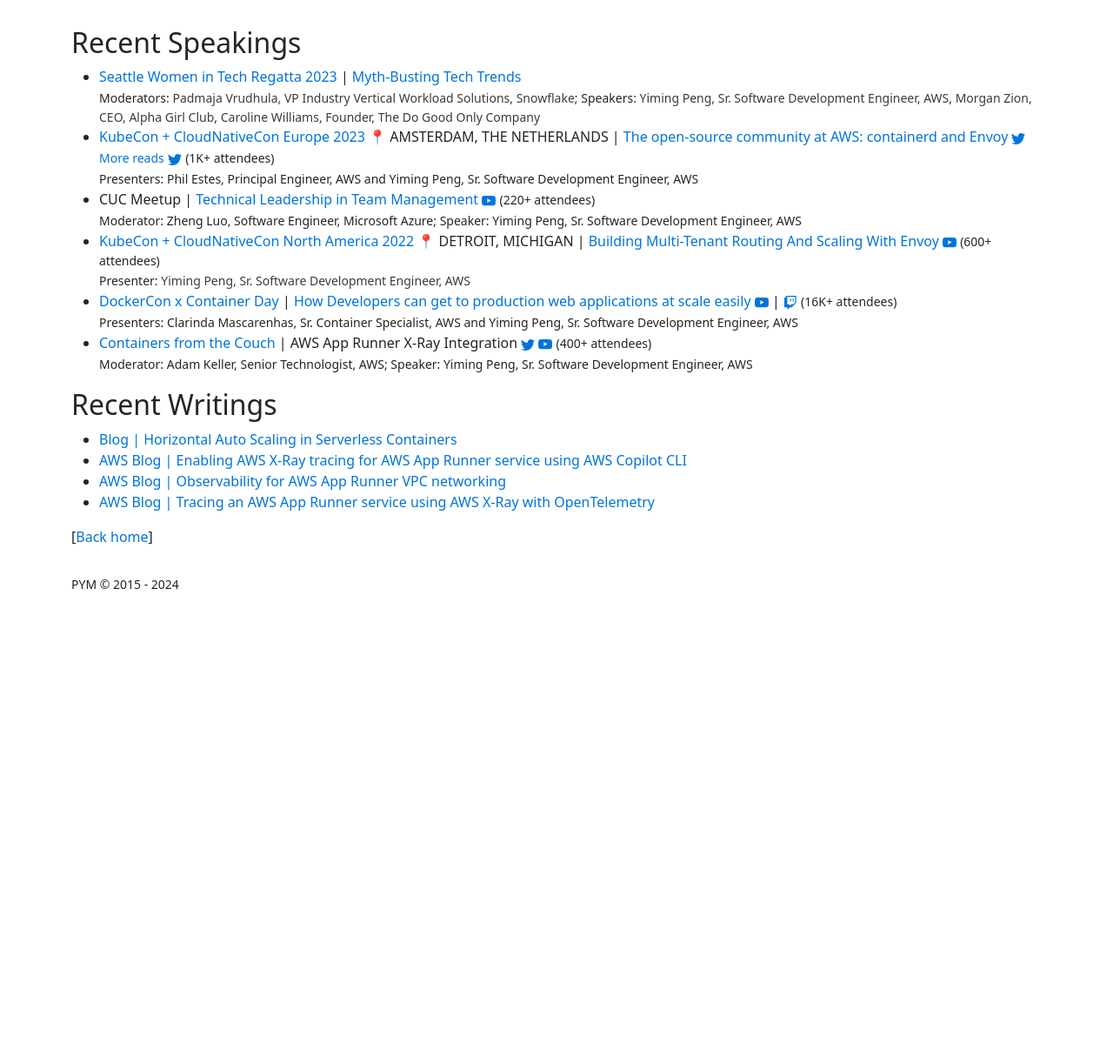
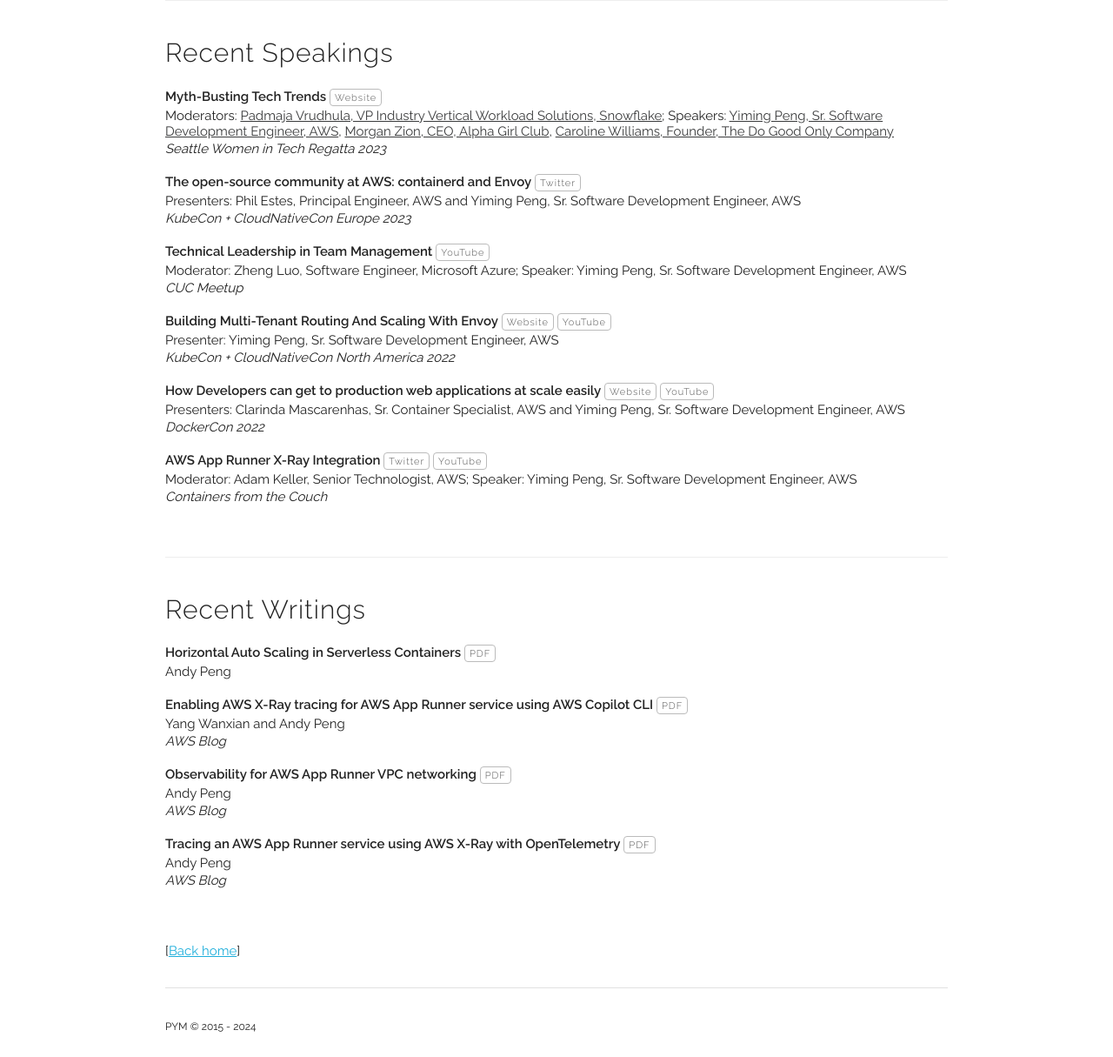
Before and after one commit to gfw001/gfw001.github.io, a Jekyll site: the page publications.html, which Jekyll copies as it is, in a window 1280 px wide. Shown: the whole page at 87% size. Built offline with Jekyll 4.4.1, drawn with Linux system fonts in a browser that asks for light colours; before the commit the page ends 900 px from its top, so only the background shows below that.

Commit message:
Update publications.html

```diff
--- a/publications.html
+++ b/publications.html
@@ -9,116 +9,190 @@
   gtag('config', 'G-HTV795ZMCP');
 </script>
 
-<meta charset="utf-8">
-<meta name="viewport" content="width=device-width, initial-scale=1">
 
-<title>Publications</title>
+<!DOCTYPE html>
+<html lang="en">
+<head>
 
+  <!-- Basic Page Needs
+  –––––––––––––––––––––––––––––––––––––––––––––––––– -->
+  <meta charset="utf-8">
+  <title>Andy's Paper Readings</title>
+  <meta name="description" content="Homepage of Andy's Paper Readings">
+  <meta name="author" content="Andy Peng">
 
-<link href="https://cdn.jsdelivr.net/npm/bootstrap@5.0.2/dist/css/bootstrap.min.css" rel="stylesheet" integrity="sha384-EVSTQN3/azprG1Anm3QDgpJLIm9Nao0Yz1ztcQTwFspd3yD65VohhpuuCOmLASjC" crossorigin="anonymous">
+  <!-- Mobile Specific Metas
+  –––––––––––––––––––––––––––––––––––––––––––––––––– -->
+  <meta name="viewport" content="width=device-width, initial-scale=1">
 
+  <!-- FONT
+  –––––––––––––––––––––––––––––––––––––––––––––––––– -->
+  <link href='https://fonts.googleapis.com/css?family=Raleway:400,300,600' rel='stylesheet' type='text/css'>
 
-<style>
-  .container-all {
-    margin-top: 30px;
-  }
+  <!-- CSS
+  –––––––––––––––––––––––––––––––––––––––––––––––––– -->
+  <link rel="stylesheet" href=/libs/external/skeleton/normalize.css>
+  <link rel="stylesheet" href=/libs/external/skeleton/skeleton.css>
+  <link rel="stylesheet" href=/libs/custom/my_css.css>
 
-  a {
-    transition: color 200ms ease;
-    text-decoration: none;
-    color: rgb(0, 116, 219);
-  }
+  <!-- JQuery
+  –––––––––––––––––––––––––––––––––––––––––––––––––– -->
+  <script src=/libs/external/jquery-3.1.1.min.js></script>
 
-  a:hover {
-    color: rgba(20, 20, 20, 0.6);
-  }
-</style>
+  <!-- Font-Awesome
+  –––––––––––––––––––––––––––––––––––––––––––––––––– -->
+  <link rel="stylesheet" href=/libs/external/font-awesome-4.7.0/css/font-awesome.min.css>
 
-<div class="container-sm container-all">
-<h2>Recent Speakings</h2>
+  <!-- Skeleton tabs
+  –––––––––––––––––––––––––––––––––––––––––––––––––– -->
+  <link rel="stylesheet" href=/libs/external/skeleton_tabs/skeleton-tabs.css>
+  <script src=/libs/external/skeleton_tabs/skeleton-tabs.js></script>
 
-<ul>
-	<li>
-		<a href="https://www.womenintechregatta.com/">Seattle Women in Tech Regatta 2023</a> | <a href="https://seattleregatta2023.sched.com/event/1LEF6/myth-busting-tech-trends-supported-by-northeastern-university-uw-medicine">Myth-Busting Tech Trends</a><br>
-		<small>Moderators: <a href="https://seattleregatta2023.sched.com/moderator/pvrudhula" style="color:#3A3B3C">Padmaja Vrudhula, VP Industry Vertical Workload Solutions, Snowflake</a>; Speakers: <a href="https://seattleregatta2023.sched.com/speaker/yiming_peng.2589xy9k?iframe=no" style="color:#3A3B3C">Yiming Peng, Sr. Software Development Engineer, AWS</a>, <a href="https://seattleregatta2023.sched.com/speaker/morganziondesigns" style="color:#3A3B3C">Morgan Zion, CEO, Alpha Girl Club</a>, <a href="https://seattleregatta2023.sched.com/speaker/caroline542" style="color:#3A3B3C">Caroline Williams, Founder, The Do Good Only Company</a></small>
-	</li>
-	<li>
-		<a href="https://aws-kubecon-eu.splashthat.com/">KubeCon + CloudNativeCon Europe 2023</a> 📍 AMSTERDAM, THE NETHERLANDS | <a href="https://www.linkedin.com/feed/update/urn:li:activity:7049506752223997952/">The open-source community at AWS: containerd and Envoy</a><a href="https://twitter.com/AWSOpen/status/1647989049305575428?s=20" title="Twitter">
-                <svg xmlns="http://www.w3.org/2000/svg" width="16" height="16" fill="currentColor" class="bi bi-twitter" viewBox="0 0 16 16">
-                <path d="M5.026 15c6.038 0 9.341-5.003 9.341-9.334 0-.14 0-.282-.006-.422A6.685 6.685 0 0 0 16 3.542a6.658 6.658 0 0 1-1.889.518 3.301 3.301 0 0 0 1.447-1.817 6.533 6.533 0 0 1-2.087.793A3.286 3.286 0 0 0 7.875 6.03a9.325 9.325 0 0 1-6.767-3.429 3.289 3.289 0 0 0 1.018 4.382A3.323 3.323 0 0 1 .64 6.575v.045a3.288 3.288 0 0 0 2.632 3.218 3.203 3.203 0 0 1-.865.115 3.23 3.23 0 0 1-.614-.057 3.283 3.283 0 0 0 3.067 2.277A6.588 6.588 0 0 1 .78 13.58a6.32 6.32 0 0 1-.78-.045A9.344 9.344 0 0 0 5.026 15z"/>
-                </svg>
-                </a> <a href="https://aws.amazon.com/blogs/opensource/behind-the-scenes-on-aws-contributions-to-cloud-native-open-source-projects/"><small>More reads</small></a>
-		<a href="https://twitter.com/AWSOpen/status/1643687074132893711?s=20" title="Twitter">
-                <svg xmlns="http://www.w3.org/2000/svg" width="16" height="16" fill="currentColor" class="bi bi-twitter" viewBox="0 0 16 16">
-                <path d="M5.026 15c6.038 0 9.341-5.003 9.341-9.334 0-.14 0-.282-.006-.422A6.685 6.685 0 0 0 16 3.542a6.658 6.658 0 0 1-1.889.518 3.301 3.301 0 0 0 1.447-1.817 6.533 6.533 0 0 1-2.087.793A3.286 3.286 0 0 0 7.875 6.03a9.325 9.325 0 0 1-6.767-3.429 3.289 3.289 0 0 0 1.018 4.382A3.323 3.323 0 0 1 .64 6.575v.045a3.288 3.288 0 0 0 2.632 3.218 3.203 3.203 0 0 1-.865.115 3.23 3.23 0 0 1-.614-.057 3.283 3.283 0 0 0 3.067 2.277A6.588 6.588 0 0 1 .78 13.58a6.32 6.32 0 0 1-.78-.045A9.344 9.344 0 0 0 5.026 15z"/>
-                </svg>
-                </a> <small>(1K+ attendees)</small><br>
-		<small>Presenters: Phil Estes, Principal Engineer, AWS and Yiming Peng, Sr. Software Development Engineer, AWS</small>
-	</li>
-	<li>
-	        CUC Meetup | <a href="https://mp.weixin.qq.com/s/NkG306k-7dw1jLEvaBBw0A">Technical Leadership in Team Management</a>
-		<a href="https://youtu.be/F24kUu2nFDY">
-		<svg xmlns="http://www.w3.org/2000/svg" width="16" height="16" fill="currentColor" class="bi bi-youtube" viewBox="0 0 16 16">
-                <path d="M8.051 1.999h.089c.822.003 4.987.033 6.11.335a2.01 2.01 0 0 1 1.415 1.42c.101.38.172.883.22 1.402l.01.104.022.26.008.104c.065.914.073 1.77.074 1.957v.075c-.001.194-.01 1.108-.082 2.06l-.008.105-.009.104c-.05.572-.124 1.14-.235 1.558a2.007 2.007 0 0 1-1.415 1.42c-1.16.312-5.569.334-6.18.335h-.142c-.309 0-1.587-.006-2.927-.052l-.17-.006-.087-.004-.171-.007-.171-.007c-1.11-.049-2.167-.128-2.654-.26a2.007 2.007 0 0 1-1.415-1.419c-.111-.417-.185-.986-.235-1.558L.09 9.82l-.008-.104A31.4 31.4 0 0 1 0 7.68v-.123c.002-.215.01-.958.064-1.778l.007-.103.003-.052.008-.104.022-.26.01-.104c.048-.519.119-1.023.22-1.402a2.007 2.007 0 0 1 1.415-1.42c.487-.13 1.544-.21 2.654-.26l.17-.007.172-.006.086-.003.171-.007A99.788 99.788 0 0 1 7.858 2h.193zM6.4 5.209v4.818l4.157-2.408L6.4 5.209z"/>
-                </svg>
-		</a> <small>(220+ attendees)</small><br>
-		<small>Moderator: Zheng Luo, Software Engineer, Microsoft Azure; Speaker: Yiming Peng, Sr. Software Development Engineer, AWS</small>
-	</li>
-	<li>
-	        <a href="https://pages.awscloud.com/KubeCon-2022.html">KubeCon + CloudNativeCon North America 2022</a> 📍 DETROIT, MICHIGAN | <a href="https://kccncna2022.sched.com/event/182KU/building-multi-tenant-routing-and-scaling-with-envoy-yiming-peng-amazon-web-services-inc?iframe=no">Building Multi-Tenant Routing And Scaling With Envoy</a>
-		<a href="https://www.youtube.com/watch?v=6-akjOASvxc">
-		<svg xmlns="http://www.w3.org/2000/svg" width="16" height="16" fill="currentColor" class="bi bi-youtube" viewBox="0 0 16 16">
-                <path d="M8.051 1.999h.089c.822.003 4.987.033 6.11.335a2.01 2.01 0 0 1 1.415 1.42c.101.38.172.883.22 1.402l.01.104.022.26.008.104c.065.914.073 1.77.074 1.957v.075c-.001.194-.01 1.108-.082 2.06l-.008.105-.009.104c-.05.572-.124 1.14-.235 1.558a2.007 2.007 0 0 1-1.415 1.42c-1.16.312-5.569.334-6.18.335h-.142c-.309 0-1.587-.006-2.927-.052l-.17-.006-.087-.004-.171-.007-.171-.007c-1.11-.049-2.167-.128-2.654-.26a2.007 2.007 0 0 1-1.415-1.419c-.111-.417-.185-.986-.235-1.558L.09 9.82l-.008-.104A31.4 31.4 0 0 1 0 7.68v-.123c.002-.215.01-.958.064-1.778l.007-.103.003-.052.008-.104.022-.26.01-.104c.048-.519.119-1.023.22-1.402a2.007 2.007 0 0 1 1.415-1.42c.487-.13 1.544-.21 2.654-.26l.17-.007.172-.006.086-.003.171-.007A99.788 99.788 0 0 1 7.858 2h.193zM6.4 5.209v4.818l4.157-2.408L6.4 5.209z"/>
-                </svg>
-		</a>  <small>(600+ attendees)</small><br>
-		<small>Presenter: <a href="https://kccncna2022.sched.com/speaker/yimipeng" style="color:#3A3B3C">Yiming Peng, Sr. Software Development Engineer, AWS</a></small>
-	</li>
-	<li>
-		<a href="https://twitter.com/DockerCon">DockerCon x Container Day</a> | <a href="https://awscontainerdaydocker.splashthat.com/">How Developers can get to production web applications at scale easily</a>
-		<a href="https://www.youtube.com/watch?v=Iyp9Ugk9oRs">
-		<svg xmlns="http://www.w3.org/2000/svg" width="16" height="16" fill="currentColor" class="bi bi-youtube" viewBox="0 0 16 16">
-                <path d="M8.051 1.999h.089c.822.003 4.987.033 6.11.335a2.01 2.01 0 0 1 1.415 1.42c.101.38.172.883.22 1.402l.01.104.022.26.008.104c.065.914.073 1.77.074 1.957v.075c-.001.194-.01 1.108-.082 2.06l-.008.105-.009.104c-.05.572-.124 1.14-.235 1.558a2.007 2.007 0 0 1-1.415 1.42c-1.16.312-5.569.334-6.18.335h-.142c-.309 0-1.587-.006-2.927-.052l-.17-.006-.087-.004-.171-.007-.171-.007c-1.11-.049-2.167-.128-2.654-.26a2.007 2.007 0 0 1-1.415-1.419c-.111-.417-.185-.986-.235-1.558L.09 9.82l-.008-.104A31.4 31.4 0 0 1 0 7.68v-.123c.002-.215.01-.958.064-1.778l.007-.103.003-.052.008-.104.022-.26.01-.104c.048-.519.119-1.023.22-1.402a2.007 2.007 0 0 1 1.415-1.42c.487-.13 1.544-.21 2.654-.26l.17-.007.172-.006.086-.003.171-.007A99.788 99.788 0 0 1 7.858 2h.193zM6.4 5.209v4.818l4.157-2.408L6.4 5.209z"/>
-                </svg>
-		</a>
-		| <a href="https://www.twitch.tv/aws/video/1481107467">
-		<svg xmlns="http://www.w3.org/2000/svg" width="16" height="16" fill="currentColor" class="bi bi-twitch" viewBox="0 0 16 16">
-                <path d="M3.857 0 1 2.857v10.286h3.429V16l2.857-2.857H9.57L14.714 8V0H3.857zm9.714 7.429-2.285 2.285H9l-2 2v-2H4.429V1.143h9.142v6.286z"/>
-                <path d="M11.857 3.143h-1.143V6.57h1.143V3.143zm-3.143 0H7.571V6.57h1.143V3.143z"/>
-                </svg>
-		</a>  <small>(16K+ attendees)</small><br>
-		<small>Presenters: Clarinda Mascarenhas, Sr. Container Specialist, AWS and Yiming Peng, Sr. Software Development Engineer, AWS</small>
-	</li>
-	<li>
-		<a href="https://www.youtube.com/containersfromthecouch">Containers from the Couch</a> | AWS App Runner X-Ray Integration
-		<a href="https://twitter.com/realadamjkeller/status/1513965561671151617?s=20" title="Twitter">
-                <svg xmlns="http://www.w3.org/2000/svg" width="16" height="16" fill="currentColor" class="bi bi-twitter" viewBox="0 0 16 16">
-                <path d="M5.026 15c6.038 0 9.341-5.003 9.341-9.334 0-.14 0-.282-.006-.422A6.685 6.685 0 0 0 16 3.542a6.658 6.658 0 0 1-1.889.518 3.301 3.301 0 0 0 1.447-1.817 6.533 6.533 0 0 1-2.087.793A3.286 3.286 0 0 0 7.875 6.03a9.325 9.325 0 0 1-6.767-3.429 3.289 3.289 0 0 0 1.018 4.382A3.323 3.323 0 0 1 .64 6.575v.045a3.288 3.288 0 0 0 2.632 3.218 3.203 3.203 0 0 1-.865.115 3.23 3.23 0 0 1-.614-.057 3.283 3.283 0 0 0 3.067 2.277A6.588 6.588 0 0 1 .78 13.58a6.32 6.32 0 0 1-.78-.045A9.344 9.344 0 0 0 5.026 15z"/>
-                </svg>
-                </a>
-		<a href="https://youtu.be/cVr8N7enCMM">
-		<svg xmlns="http://www.w3.org/2000/svg" width="16" height="16" fill="currentColor" class="bi bi-youtube" viewBox="0 0 16 16">
-                <path d="M8.051 1.999h.089c.822.003 4.987.033 6.11.335a2.01 2.01 0 0 1 1.415 1.42c.101.38.172.883.22 1.402l.01.104.022.26.008.104c.065.914.073 1.77.074 1.957v.075c-.001.194-.01 1.108-.082 2.06l-.008.105-.009.104c-.05.572-.124 1.14-.235 1.558a2.007 2.007 0 0 1-1.415 1.42c-1.16.312-5.569.334-6.18.335h-.142c-.309 0-1.587-.006-2.927-.052l-.17-.006-.087-.004-.171-.007-.171-.007c-1.11-.049-2.167-.128-2.654-.26a2.007 2.007 0 0 1-1.415-1.419c-.111-.417-.185-.986-.235-1.558L.09 9.82l-.008-.104A31.4 31.4 0 0 1 0 7.68v-.123c.002-.215.01-.958.064-1.778l.007-.103.003-.052.008-.104.022-.26.01-.104c.048-.519.119-1.023.22-1.402a2.007 2.007 0 0 1 1.415-1.42c.487-.13 1.544-.21 2.654-.26l.17-.007.172-.006.086-.003.171-.007A99.788 99.788 0 0 1 7.858 2h.193zM6.4 5.209v4.818l4.157-2.408L6.4 5.209z"/>
-                </svg>
-		</a>  <small>(400+ attendees)</small><br>
-		<small>Moderator: Adam Keller, Senior Technologist, AWS; Speaker: Yiming Peng, Sr. Software Development Engineer, AWS</small>
-	</li>
-</ul>
+  <!-- Timeline
+  –––––––––––––––––––––––––––––––––––––––––––––––––– -->
+  <link rel="stylesheet" href=/libs/external/timeline.css>
 
-<h2>Recent Writings</h2>
-<ul>
-	<li>
-		<a href="https://medium.com/@pymhq/horizontal-auto-scaling-in-serverless-containers-857bb5c6a368">Blog | Horizontal Auto Scaling in Serverless Containers</a>
-	</li>
-	<li>
-		<a href="https://aws.amazon.com/blogs/containers/enabling-aws-x-ray-tracing-for-aws-app-runner-service-using-aws-copilot-cli/">AWS Blog | Enabling AWS X-Ray tracing for AWS App Runner service using AWS Copilot CLI</a>
-	</li>
-	<li>
-		<a href="https://aws.amazon.com/blogs/containers/observability-for-aws-app-runner-vpc-networking/">AWS Blog | Observability for AWS App Runner VPC networking</a>
-	</li>
-	<li>
-		<a href="https://aws.amazon.com/blogs/containers/tracing-an-aws-app-runner-service-using-aws-x-ray-with-opentelemetry/">AWS Blog | Tracing an AWS App Runner service using AWS X-Ray with OpenTelemetry</a>
-	</li>
-	</ul>
+  <!-- Scripts
+  –––––––––––––––––––––––––––––––––––––––––––––––––– -->
+  <!--<link rel="stylesheet" href=/libs/external/github-prettify-theme.css>-->
+  <script src=/libs/custom/my_js.js></script>
+
+  <!-- Favicon
+       –––––––––––––––––––––––––––––––––––––––––––––––––– -->
+  <!--
+  <link rel="icon" type="image/png" href=/libs/icon.png>
+  <link rel="shortcut icon" type="image/png" href=/libs/icon.png>
+  -->
+
+</head>
+<body>
+
+<!-- Primary Page Layout
+  –––––––––––––––––––––––––––––––––––––––––––––––––– -->
+  <div class="container">
+
+<div class="docs-section" id="publications">
+  <h4>Recent Speakings</h4>
+
+<div class="paper">
+   <p class="title"><b>Myth-Busting Tech Trends</b>
+     <a class="button" href="https://www.womenintechregatta.com/" target="_blank">Website</a>
+   </p>
+  <p>Moderators: <a href="https://seattleregatta2023.sched.com/moderator/pvrudhula" style="color:#3A3B3C">Padmaja Vrudhula, VP Industry Vertical Workload Solutions, Snowflake</a>; Speakers: <a href="https://seattleregatta2023.sched.com/speaker/yiming_peng.2589xy9k?iframe=no" style="color:#3A3B3C">Yiming Peng, Sr. Software Development Engineer, AWS</a>, <a href="https://seattleregatta2023.sched.com/speaker/morganziondesigns" style="color:#3A3B3C">Morgan Zion, CEO, Alpha Girl Club</a>, <a href="https://seattleregatta2023.sched.com/speaker/caroline542" style="color:#3A3B3C">Caroline Williams, Founder, The Do Good Only Company</a></p>
+  <p><i>Seattle Women in Tech Regatta 2023</i></p>
+  <div class="paper-buttons">
+
+  </div>
+</div>
+
+<div class="paper">
+   <p class="title"><b>The open-source community at AWS: containerd and Envoy</b>
+     <a class="button" href="https://twitter.com/AWSOpen/status/1647989049305575428?s=20" target="_blank">Twitter</a>
+   </p>
+  <p>Presenters: Phil Estes, Principal Engineer, AWS and Yiming Peng, Sr. Software Development Engineer, AWS</p>
+  <p><i>KubeCon + CloudNativeCon Europe 2023</i></p>
+  <div class="paper-buttons">
+
+  </div>
+</div>
+
+<div class="paper">
+   <p class="title"><b>Technical Leadership in Team Management</b>
+     <a class="button" href="https://youtu.be/F24kUu2nFDY" target="_blank">YouTube</a>
+   </p>
+  <p>Moderator: Zheng Luo, Software Engineer, Microsoft Azure; Speaker: Yiming Peng, Sr. Software Development Engineer, AWS</p>
+  <p><i>CUC Meetup</i></p>
+  <div class="paper-buttons">
+
+  </div>
+</div>
+
+<div class="paper">
+   <p class="title"><b>Building Multi-Tenant Routing And Scaling With Envoy</b>
+     <a class="button" href="https://kccncna2022.sched.com/event/182KU/building-multi-tenant-routing-and-scaling-with-envoy-yiming-peng-amazon-web-services-inc?iframe=no" target="_blank">Website</a>
+     <a class="button" href="https://www.youtube.com/watch?v=6-akjOASvxc" target="_blank">YouTube</a>
+   </p>
+  <p>Presenter: Yiming Peng, Sr. Software Development Engineer, AWS</p>
+  <p><i>KubeCon + CloudNativeCon North America 2022</i></p>
+  <div class="paper-buttons">
+
+  </div>
+</div>
+
+<div class="paper">
+   <p class="title"><b>How Developers can get to production web applications at scale easily</b>
+     <a class="button" href="https://awscontainerdaydocker.splashthat.com/" target="_blank">Website</a>
+     <a class="button" href="https://www.youtube.com/watch?v=Iyp9Ugk9oRs" target="_blank">YouTube</a>
+   </p>
+  <p>Presenters: Clarinda Mascarenhas, Sr. Container Specialist, AWS and Yiming Peng, Sr. Software Development Engineer, AWS</p>
+  <p><i>DockerCon 2022</i></p>
+  <div class="paper-buttons">
+
+  </div>
+</div>
+
+<div class="paper">
+   <p class="title"><b>AWS App Runner X-Ray Integration</b>
+     <a class="button" href="https://twitter.com/realadamjkeller/status/1513965561671151617?s=20" target="_blank">Twitter</a>
+     <a class="button" href="https://youtu.be/cVr8N7enCMM" target="_blank">YouTube</a>
+   </p>
+  <p>Moderator: Adam Keller, Senior Technologist, AWS; Speaker: Yiming Peng, Sr. Software Development Engineer, AWS</p>
+  <p><i>Containers from the Couch</i></p>
+  <div class="paper-buttons">
+
+  </div>
+</div>
+
+</div>
+
+<div class="docs-section" id="publications">
+  <h4>Recent Writings</h4>
+
+<div class="paper">
+   <p class="title"><b>Horizontal Auto Scaling in Serverless Containers</b>
+     <a class="button" href="https://medium.com/@pymhq/horizontal-auto-scaling-in-serverless-containers-857bb5c6a368" target="_blank">PDF</a>
+   </p>
+  <p>Andy Peng</p>
+  <p><i></i></p>
+  <div class="paper-buttons">
+
+  </div>
+</div>
+
+<div class="paper">
+   <p class="title"><b>Enabling AWS X-Ray tracing for AWS App Runner service using AWS Copilot CLI</b>
+     <a class="button" href="https://aws.amazon.com/cn/blogs/containers/enabling-aws-x-ray-tracing-for-aws-app-runner-service-using-aws-copilot-cli/" target="_blank">PDF</a>
+   </p>
+  <p>Yang Wanxian and Andy Peng</p>
+  <p><i>AWS Blog</i></p>
+  <div class="paper-buttons">
+
+  </div>
+</div>
+
+<div class="paper">
+   <p class="title"><b>Observability for AWS App Runner VPC networking</b>
+     <a class="button" href="https://aws.amazon.com/blogs/containers/observability-for-aws-app-runner-vpc-networking/" target="_blank">PDF</a>
+   </p>
+  <p>Andy Peng</p>
+  <p><i>AWS Blog</i></p>
+  <div class="paper-buttons">
+
+  </div>
+</div>
+
+<div class="paper">
+   <p class="title"><b>Tracing an AWS App Runner service using AWS X-Ray with OpenTelemetry</b>
+     <a class="button" href="https://aws.amazon.com/blogs/containers/tracing-an-aws-app-runner-service-using-aws-x-ray-with-opentelemetry/" target="_blank">PDF</a>
+   </p>
+  <p>Andy Peng</p>
+  <p><i>AWS Blog</i></p>
+  <div class="paper-buttons">
+
+  </div>
+</div>
+
+</div>
 
 <p>
 [<a href="/index">Back home</a>]
```
Also changed, not shown: other parts of publications.html (+5 -0 lines).
